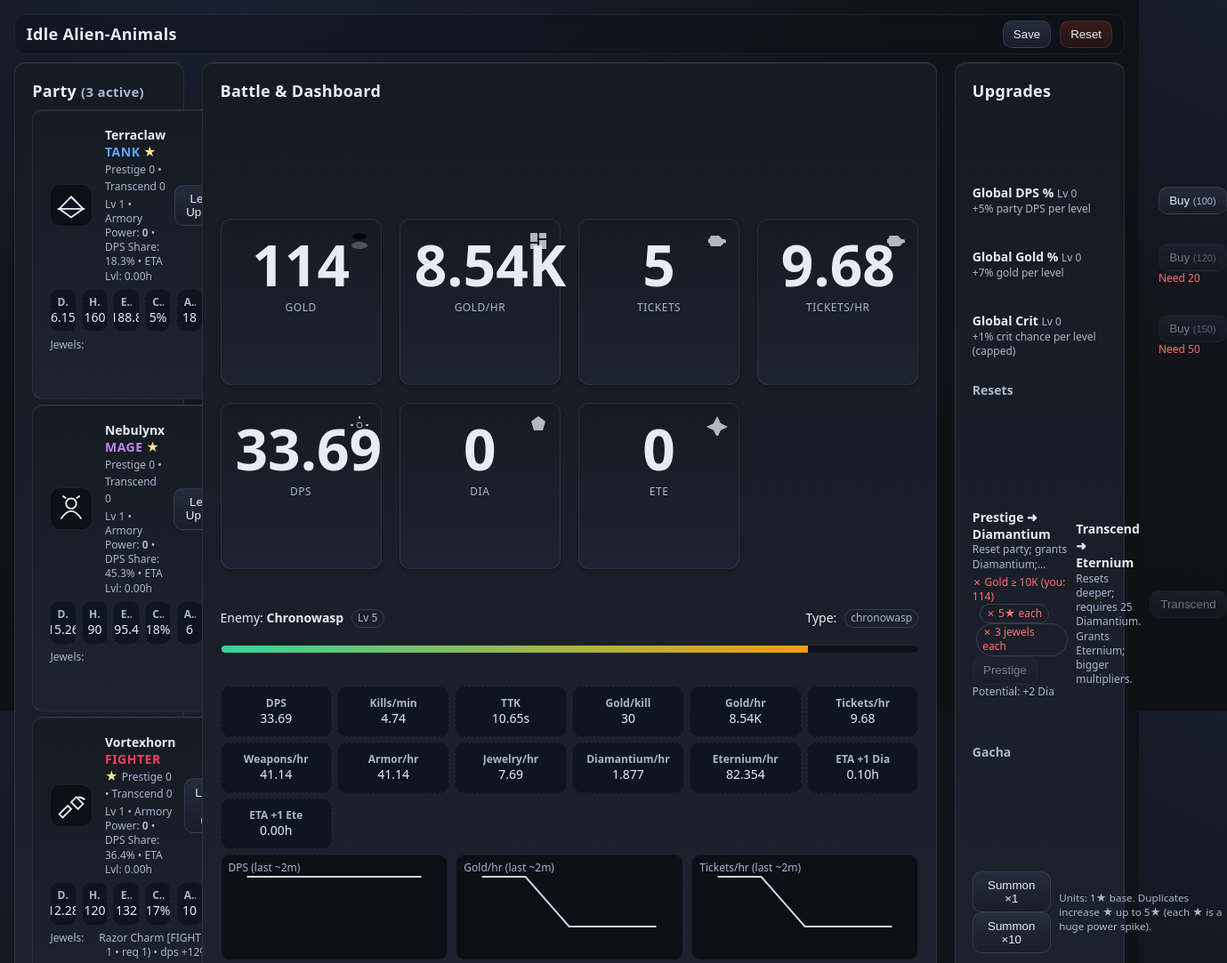
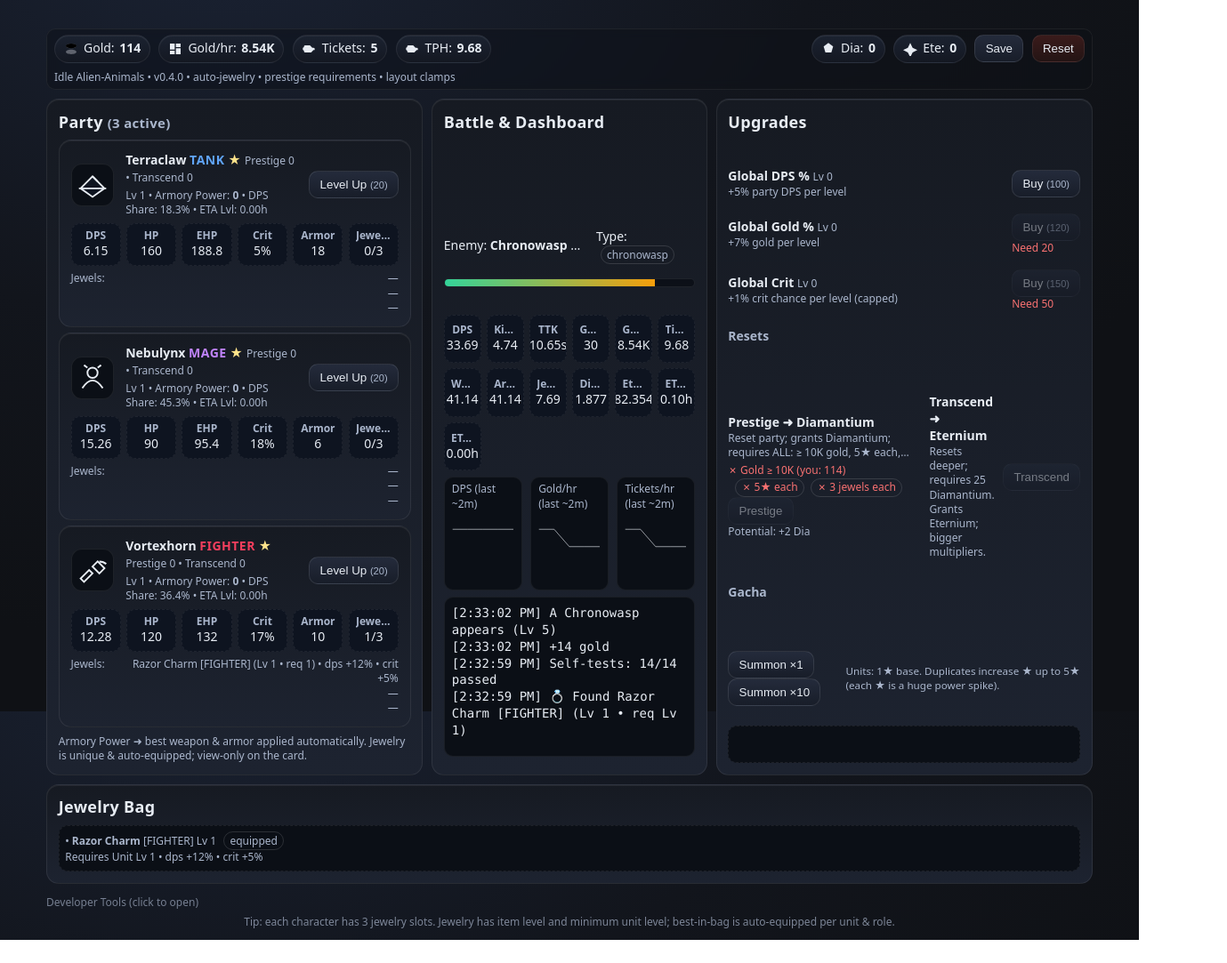
Before and after one commit to fedxc/animal_gacha, a plain HTML site: page animal_gacha.html in a window 1280 px wide. Shown: the top 1083 px of the page at 89% size, 1379 px wide, since content can reach past the window. After the commit the page ends 1057 px from the top, so only its background shows below. Drawn offline with Linux system fonts and the light colour scheme.

Commit message:
Revert "feat: expand layout with stats dashboard"

```diff
--- a/animal_gacha.html
+++ b/animal_gacha.html
@@ -5,10 +5,9 @@
 <meta name="viewport" content="width=device-width, initial-scale=1" />
 <title>Idle Alien-Animals – AFK RPG (Single File)</title>
 <style>
-  /* Color palette & layout scales */
   :root{
     --bg:#0f1115; --panel:#161a22; --panel-2:#1d2330; --ink:#e7ecf3; --ink-dim:#aab6cc; --accent:#7dd3fc; --accent-2:#a78bfa;
-    --good:#34d399; --warn:#f59e0b; --bad:#f87171; --grid-gap:20px
+    --good:#34d399; --warn:#f59e0b; --bad:#f87171; --grid-gap:.6rem
   }
   *{box-sizing:border-box}
   html,body{height:100%}
@@ -16,17 +15,19 @@
   h1{font-size:18px; margin:0; letter-spacing:.3px}
   h2{font-size:14px; margin:.4rem 0; color:var(--ink-dim); font-weight:600}
   small{color:var(--ink-dim)}
-  .app{max-width:1800px; margin:0 auto; padding:16px}
-  /* Compact sticky header */
-  .topbar{display:flex; justify-content:space-between; align-items:center; position:sticky; top:0; z-index:10; backdrop-filter:saturate(140%) blur(6px); background:#0f111580; padding:.35rem .8rem; border-radius:10px; border:1px solid #ffffff10}
+  .app{max-width:1200px; margin:20px auto; padding:12px}
+  .topbar{display:grid; grid-template-columns:1fr auto; gap:.5rem; align-items:center; position:sticky; top:0; backdrop-filter:saturate(140%) blur(6px); background:#0f111580; padding:.35rem .5rem; border-radius:10px; border:1px solid #ffffff10}
+  .stat-pill{display:flex; gap:.4rem; align-items:center; background:linear-gradient(180deg,#1b2230,#141822); padding:.35rem .6rem; border:1px solid #ffffff12; border-radius:999px; box-shadow:0 1px 0 #ffffff10 inset; white-space:nowrap}
+  .stat-pill strong{font-size:14px}
   .pill-row{display:flex; gap:.6rem; flex-wrap:wrap; align-items:center}
   .btn{border:1px solid #ffffff1a; background:linear-gradient(180deg,#242b3b,#181d29); color:var(--ink); padding:.45rem .7rem; border-radius:10px; cursor:pointer; transition:transform .05s ease, opacity .2s, background .2s; user-select:none}
   .btn:active{transform:translateY(1px)}
   .btn[disabled]{opacity:.45; cursor:not-allowed; border-color:#ffffff10}
   .btn.bad{background:linear-gradient(180deg,#3a1b1b,#241414); border-color:#ffffff14}
   .grid{display:grid; gap:var(--grid-gap)}
-  /* Card panels */
-  .panel{background:linear-gradient(180deg,var(--panel),var(--panel-2)); border:1px solid #ffffff14; border-radius:12px; padding:1.2rem; box-shadow:inset 0 1px 0 #ffffff10}
+  .cols-3{grid-template-columns:3fr 2fr 3fr}
+  .cols-2{grid-template-columns:repeat(2,1fr)}
+  .panel{background:linear-gradient(180deg,var(--panel),var(--panel-2)); border:1px solid #ffffff14; border-radius:14px; padding:.8rem; box-shadow:inset 0 1px 0 #ffffff10}
   .char{display:grid; grid-template-columns:52px 1fr auto; gap:.6rem; align-items:center}
   .char .svg{width:48px; height:48px; border-radius:12px; background:#0b0f16; display:grid; place-items:center; border:1px solid #ffffff14}
   .char .meta{display:grid; gap:.2rem}
@@ -63,21 +64,9 @@
   .charts{display:grid; grid-template-columns:repeat(3,1fr); gap:.6rem}
   .chart{background:#0b0f16; border:1px solid #ffffff10; border-radius:10px; padding:.35rem .5rem}
   .chart svg{width:100%; height:60px}
-  @media (max-width:1000px){ .charts{grid-template-columns:1fr} }
-  /* Main 12-col layout */
-  .layout{display:grid; grid-template-columns:repeat(12,1fr); gap:var(--grid-gap)}
-  .left{grid-column:span 2}
-  .center{grid-column:span 8}
-  .right{grid-column:span 2}
-  @media (max-width:1279px){
-    .left,.center,.right{grid-column:1 / -1}
-  }
-  /* Stats hero at top of center column */
-  .stats-hero{display:grid; grid-template-columns:repeat(auto-fit,minmax(180px,1fr)); gap:var(--grid-gap); margin-bottom:1.5rem}
-  .stat-tile{position:relative; background:linear-gradient(180deg,var(--panel),var(--panel-2)); border:1px solid #ffffff14; border-radius:12px; padding:1rem; text-align:center; box-shadow:0 2px 4px #00000040}
-  .stat-tile svg{position:absolute; top:12px; right:12px; width:24px; height:24px; opacity:.75}
-  .stat-num{font-size:clamp(2rem,5vw,4rem); font-weight:700; line-height:1.1}
-  .stat-label{font-size:12px; letter-spacing:.5px; text-transform:uppercase; color:var(--ink-dim); margin-top:.3rem}
+  @media (max-width:1000px){ .cols-3{grid-template-columns:1fr} .charts{grid-template-columns:1fr} }
+  .stat-pill svg{width:16px;height:16px;display:inline-block;vertical-align:middle;flex:0 0 16px}
+  .stat-pill > div{display:flex;align-items:center;gap:.35rem}
   /* Truncation helpers to keep Dashboard & Upgrades from stretching */
   .truncate{white-space:nowrap; overflow:hidden; text-overflow:ellipsis}
   .clamp2{display:-webkit-box; -webkit-line-clamp:2; -webkit-box-orient:vertical; overflow:hidden}
@@ -88,32 +77,30 @@
 <body>
 <div class="app">
   <div class="topbar">
-    <h1 class="truncate">Idle Alien-Animals</h1>
     <div class="pill-row">
+      <div class="stat-pill" title="Gold"><svg width="18" height="18" viewBox="0 0 24 24"><path fill="currentColor" d="M12 3c4.97 0 9 1.79 9 4s-4.03 4-9 4s-9-1.79-9-4s4.03-4 9-4m0 10c4.97 0 9 1.79 9 4s-4.03 4-9 4s-9-1.79-9-4s4.03-4 9-4" opacity=".35"/><ellipse cx="12" cy="7" rx="9" ry="4"/></svg><div>Gold: <strong id="gold">0</strong></div></div>
+      <div class="stat-pill" title="Gold/hr"><svg width="18" height="18" viewBox="0 0 24 24"><path fill="currentColor" d="M3 13h8V3H3v10Zm0 8h8v-6H3v6Zm10 0h8V11h-8v10Zm0-18v6h8V3h-8Z"/></svg><div>Gold/hr: <strong id="gph">0</strong></div></div>
+      <div class="stat-pill" title="Tickets"><svg width="18" height="18" viewBox="0 0 24 24"><path fill="currentColor" d="M2 10c1.1 0 2-.9 2-2s.9-2 2-2h8l4 4h2a2 2 0 0 1 2 2v2h-2l-4 4H6a2 2 0 0 1-2-2c0-1.1-.9-2-2-2v-4Z"/></svg><div>Tickets: <strong id="tickets">0</strong></div></div>
+      <div class="stat-pill" title="Tickets/hr"><svg width="18" height="18" viewBox="0 0 24 24"><path fill="currentColor" d="M2 10c1.1 0 2-.9 2-2s.9-2 2-2h8l4 4h2a2 2 0 0 1 2 2v2h-2l-4 4H6a2 2 0 0 1-2-2c0-1.1-.9-2-2-2v-4Z"/></svg><div>TPH: <strong id="tph">0</strong></div></div>
+    </div>
+    <div class="pill-row">
+      <div class="stat-pill" title="Diamantium"><svg width="18" height="18" viewBox="0 0 24 24"><path fill="currentColor" d="M12 2l8 6l-3 10H7L4 8l8-6z"/></svg><div>Dia: <strong id="dia">0</strong></div></div>
+      <div class="stat-pill" title="Eternium"><svg width="18" height="18" viewBox="0 0 24 24"><path fill="currentColor" d="M12 2l4 8l8 4l-8 4l-4 8l-4-8L0 14l8-4z"/></svg><div>Ete: <strong id="ete">0</strong></div></div>
       <button class="btn" id="saveBtn" title="Save">Save</button>
       <button class="btn bad" id="resetBtn" title="Hard Reset">Reset</button>
     </div>
+    <div class="tiny nowrap">Idle Alien-Animals • v0.4.0 • auto-jewelry • prestige requirements • layout clamps</div>
   </div>
 
-  <!-- Layout mapping: partyPanel → left, battle panel → center, upgrades panel → right -->
-  <div class="layout" style="margin-top:.6rem">
-    <div class="panel section left" id="partyPanel">
+  <div class="grid cols-3" style="margin-top:.6rem">
+    <div class="panel section" id="partyPanel">
       <h1>Party <small>(3 active)</small></h1>
       <div id="partyList" class="vlist"></div>
       <div class="tiny">Armory Power ➜ best weapon & armor applied automatically. Jewelry is unique & auto-equipped; view-only on the card.</div>
     </div>
 
-    <div class="panel section center" id="battlePanel">
+    <div class="panel section">
       <h1>Battle & Dashboard</h1>
-      <div class="stats-hero">
-        <div class="stat-tile" title="Gold"><svg viewBox="0 0 24 24"><path fill="currentColor" d="M12 3c4.97 0 9 1.79 9 4s-4.03 4-9 4s-9-1.79-9-4s4.03-4 9-4m0 10c4.97 0 9 1.79 9 4s-4.03 4-9 4s-9-1.79-9-4s4.03-4 9-4" opacity=".35"/><ellipse cx="12" cy="7" rx="9" ry="4"/></svg><div class="stat-num" id="gold">0</div><div class="stat-label">Gold</div></div>
-        <div class="stat-tile" title="Gold/hr"><svg viewBox="0 0 24 24"><path fill="currentColor" d="M3 13h8V3H3v10Zm0 8h8v-6H3v6Zm10 0h8V11h-8v10Zm0-18v6h8V3h-8Z"/></svg><div class="stat-num" id="gph">0</div><div class="stat-label">Gold/hr</div></div>
-        <div class="stat-tile" title="Tickets"><svg viewBox="0 0 24 24"><path fill="currentColor" d="M2 10c1.1 0 2-.9 2-2s.9-2 2-2h8l4 4h2a2 2 0 0 1 2 2v2h-2l-4 4H6a2 2 0 0 1-2-2c0-1.1-.9-2-2-2v-4Z"/></svg><div class="stat-num" id="tickets">0</div><div class="stat-label">Tickets</div></div>
-        <div class="stat-tile" title="Tickets/hr"><svg viewBox="0 0 24 24"><path fill="currentColor" d="M2 10c1.1 0 2-.9 2-2s.9-2 2-2h8l4 4h2a2 2 0 0 1 2 2v2h-2l-4 4H6a2 2 0 0 1-2-2c0-1.1-.9-2-2-2v-4Z"/></svg><div class="stat-num" id="tph">0</div><div class="stat-label">Tickets/hr</div></div>
-        <div class="stat-tile" title="DPS"><svg viewBox="0 0 24 24"><path fill="currentColor" d="M11 2h2v3h-2V2m0 17h2v3h-2v-3M2 11h3v2H2v-2m17 0h3v2h-3v-2"/><circle cx="12" cy="12" r="3" fill="none" stroke="currentColor"/></svg><div class="stat-num" id="dps">0</div><div class="stat-label">DPS</div></div>
-        <div class="stat-tile" title="Diamantium"><svg viewBox="0 0 24 24"><path fill="currentColor" d="M12 2l8 6l-3 10H7L4 8l8-6z"/></svg><div class="stat-num" id="dia">0</div><div class="stat-label">Dia</div></div>
-        <div class="stat-tile" title="Eternium"><svg viewBox="0 0 24 24"><path fill="currentColor" d="M12 2l4 8l8 4l-8 4l-4 8l-4-8L0 14l8-4z"/></svg><div class="stat-num" id="ete">0</div><div class="stat-label">Ete</div></div>
-      </div>
       <div class="vlist">
         <div class="row"><div class="truncate">Enemy: <b id="enemyName">—</b> <span id="enemyLvl" class="tag">Lv 1</span></div><div>Type: <span id="enemyType" class="tag">—</span></div></div>
         <div class="hpbar"><i id="hpbar" style="width:100%"></i></div>
@@ -127,7 +114,7 @@
       </div>
     </div>
 
-    <div class="panel section right">
+    <div class="panel section">
       <h1>Upgrades</h1>
       <div class="vlist" id="upgrades"></div>
       <h2>Resets</h2>
@@ -521,7 +508,7 @@ const computeTranscendHr = (gph, gold) => (Math.sqrt(gold + gph) - Math.sqrt(gol
 const eta = (remaining, perHour) => perHour>0 ? (remaining/perHour) : Infinity
 
 const renderTop = () => {
-  const nGold = el('#gold'), nTick = el('#tickets'), nDia = el('#dia'), nEte = el('#ete'), nGph = el('#gph'), nTph = el('#tph'), nDps = el('#dps')
+  const nGold = el('#gold'), nTick = el('#tickets'), nDia = el('#dia'), nEte = el('#ete'), nGph = el('#gph'), nTph = el('#tph')
   if(nGold) nGold.textContent = F(S.gold)
   if(nTick) nTick.textContent = S.tickets
   if(nDia) nDia.textContent = F(S.meta.diamantium)
@@ -533,7 +520,6 @@ const renderTop = () => {
   const tph = kps * 3600 * ch.ticket
   if(nGph) nGph.textContent = F(gph)
   if(nTph) nTph.textContent = F(tph)
-  if(nDps) nDps.textContent = F(p.dps)
 }
 
 const renderEnemy = () => {
```
